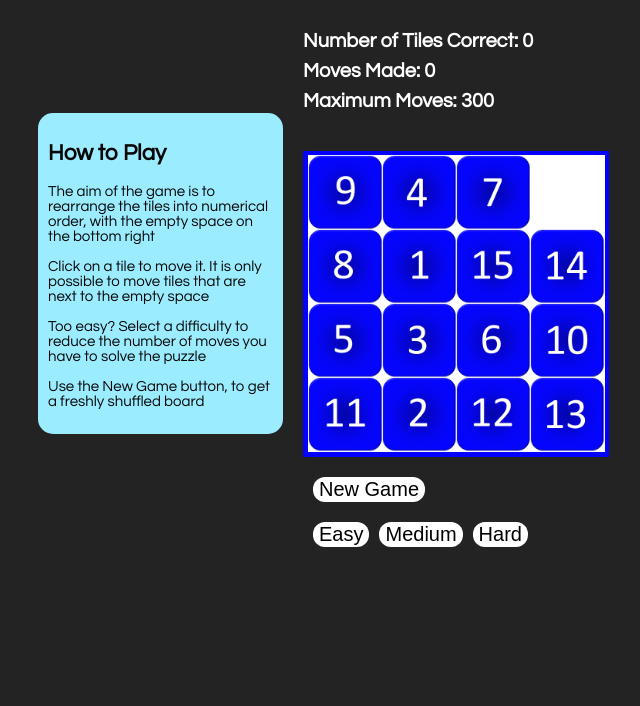
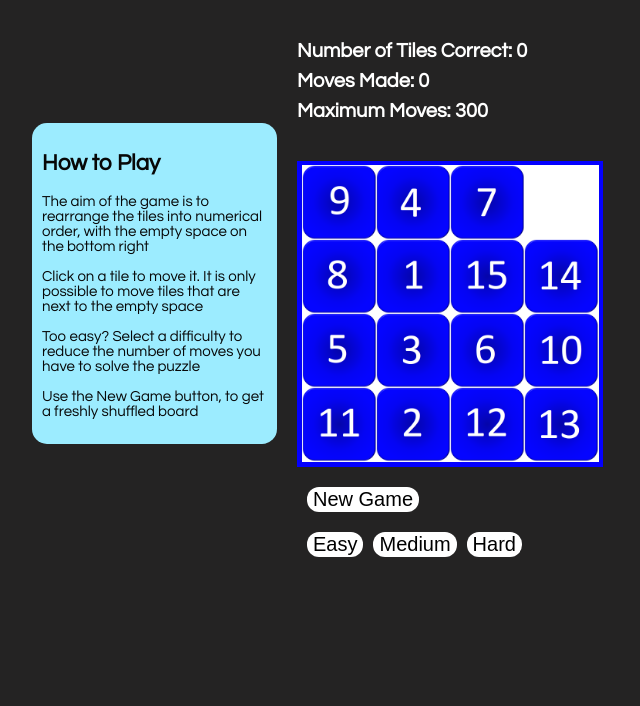
Before and after one commit to AlaskaSimpson/puzzle, a React app in the folder puzzle/: page / in a window 1280 px wide. Shown: the part 94-800 px from the top of the page, without its empty margins (243-883 px from the left). Built offline with nearby package versions, Linux system fonts and the light colour scheme.

Commit message:
add styling for desktop

```diff
--- a/puzzle/src/index.css
+++ b/puzzle/src/index.css
@@ -1,6 +1,7 @@
 body {
     font: 14px "Century Gothic", Futura, sans-serif;
-    margin:20px;
+    margin:3px;
+    padding: 2px;
     background: rgb(36, 35, 35);
     font-size: 20px;
   }
```
